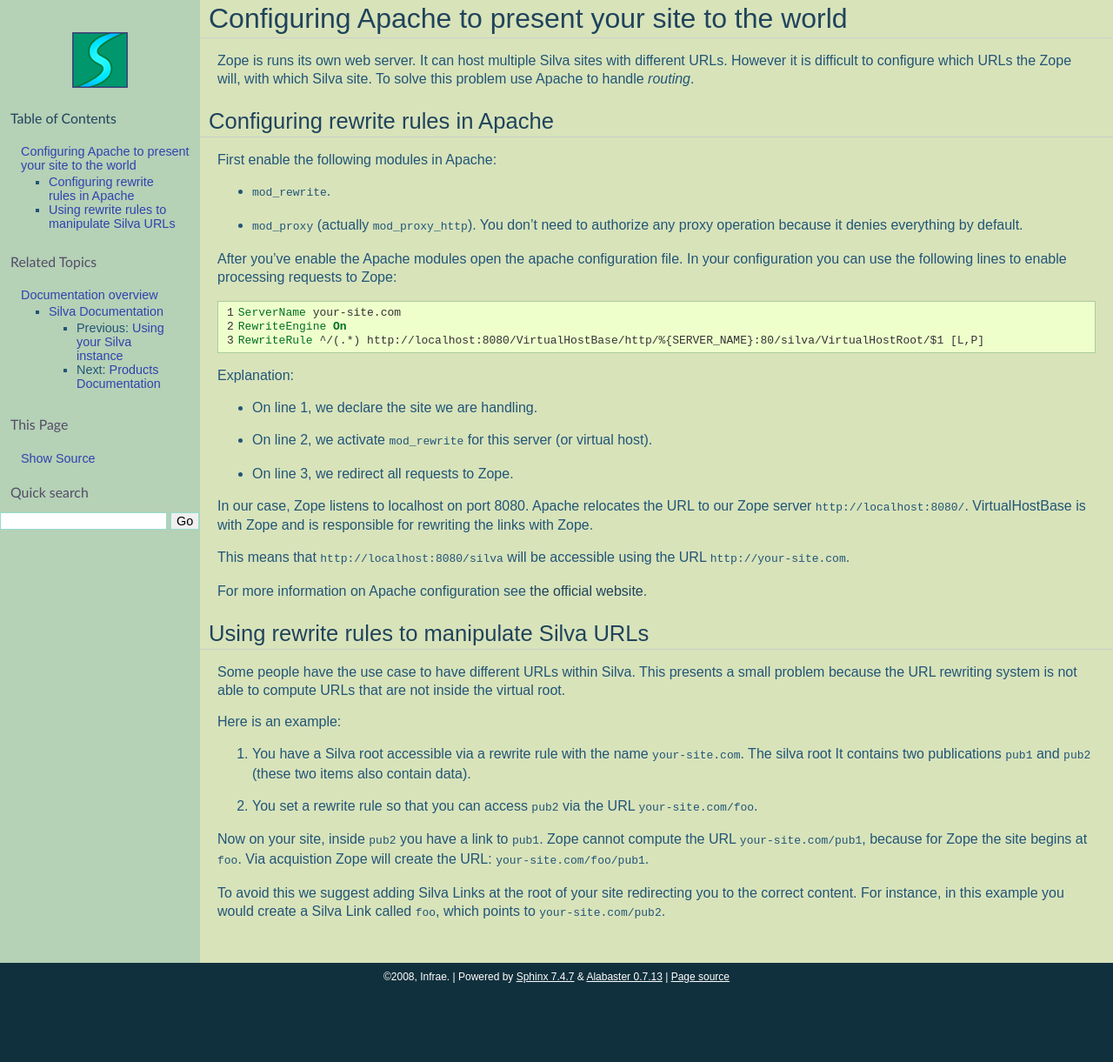
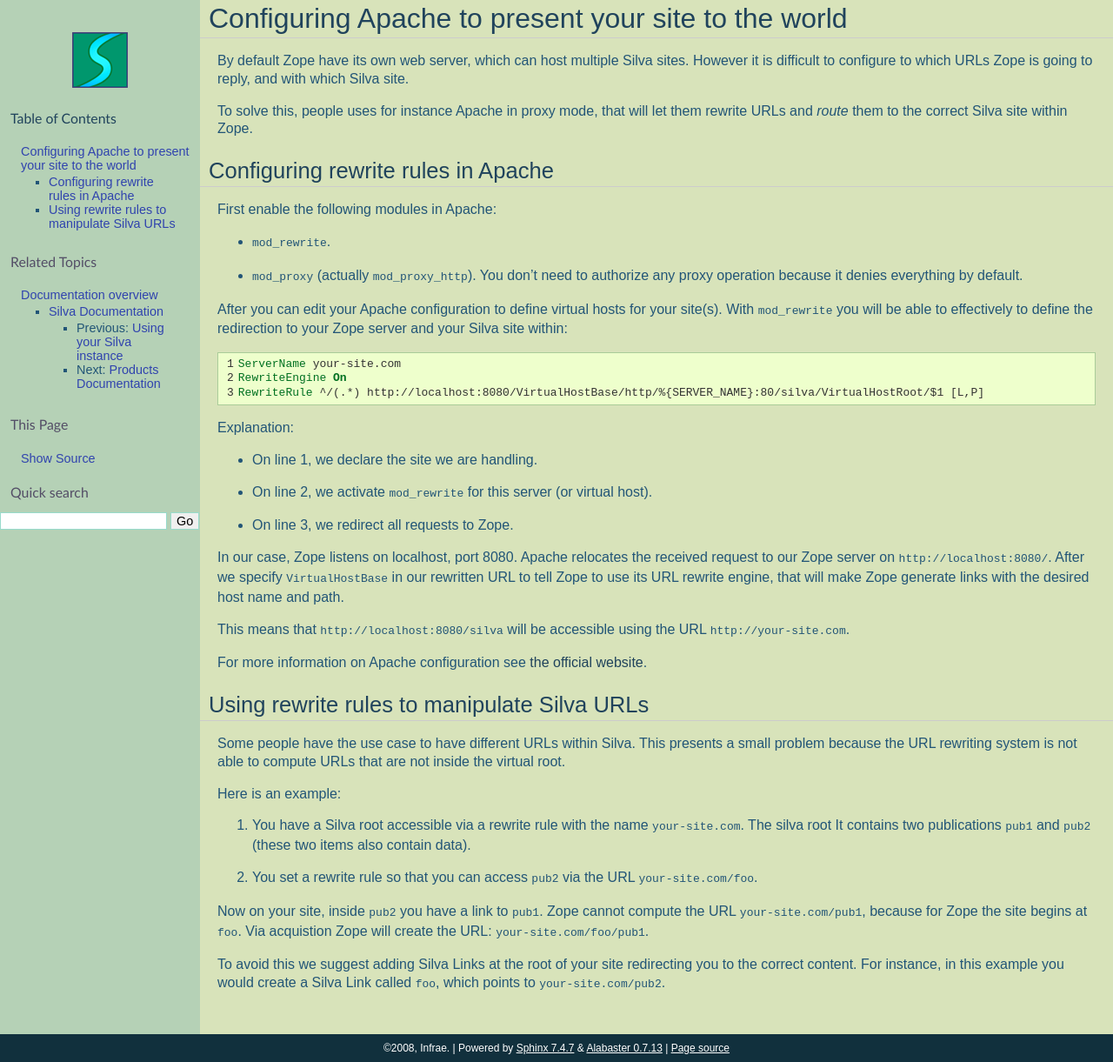
Before and after one commit to silvacms/documentation, a Sphinx documentation site: the page built from source/silva/apache.rst, in a window 1280 px wide. Shown: the whole page at 87% size. Built offline with Sphinx 7.4.7, drawn with Linux system fonts in a browser that asks for light colours; pages that are not in the unit, such as notebooks, are missing from menus; before the commit the page ends 1139 px from its top, so only the background shows below that.

Commit message:
|todd2en

```diff
--- a/source/silva/apache.rst
+++ b/source/silva/apache.rst
@@ -1,10 +1,13 @@
 Configuring Apache to present your site to the world
 ====================================================
 
-Zope is runs its own web server. It can host multiple Silva sites with
-different URLs. However it is difficult to configure which URLs the
-Zope will, with which Silva site. To solve this problem use Apache to
-handle *routing*.
+By default Zope have its own web server, which can host multiple Silva
+sites. However it is difficult to configure to which URLs Zope is
+going to reply, and with which Silva site.
+
+To solve this, people uses for instance Apache in proxy mode, that
+will let them rewrite URLs and *route* them to the correct Silva site
+within Zope.
 
 Configuring rewrite rules in Apache
 -----------------------------------
@@ -17,9 +20,10 @@
   authorize any proxy operation because it denies everything by
   default.
 
-After you've enable the Apache modules open the apache configuration
-file. In your configuration you can use the following lines to enable
-processing requests to Zope:
+After you can edit your Apache configuration to define virtual hosts
+for your site(s). With ``mod_rewrite`` you will be able to effectively
+to define the redirection to your Zope server and your Silva site
+within:
 
 .. code-block:: apache
    :linenos:
@@ -36,9 +40,11 @@
 
 - On line 3, we redirect all requests to Zope.
 
-In our case, Zope listens to localhost on port 8080. Apache relocates
-the URL to our Zope server ``http://localhost:8080/``. VirtualHostBase
-is with Zope and is responsible for rewriting the links with Zope.
+In our case, Zope listens on localhost, port 8080. Apache relocates
+the received request to our Zope server on
+``http://localhost:8080/``. After we specify ``VirtualHostBase`` in
+our rewritten URL to tell Zope to use its URL rewrite engine, that will
+make Zope generate links with the desired host name and path.
 
 This means that ``http://localhost:8080/silva`` will be accessible
 using the URL ``http://your-site.com``.
```
